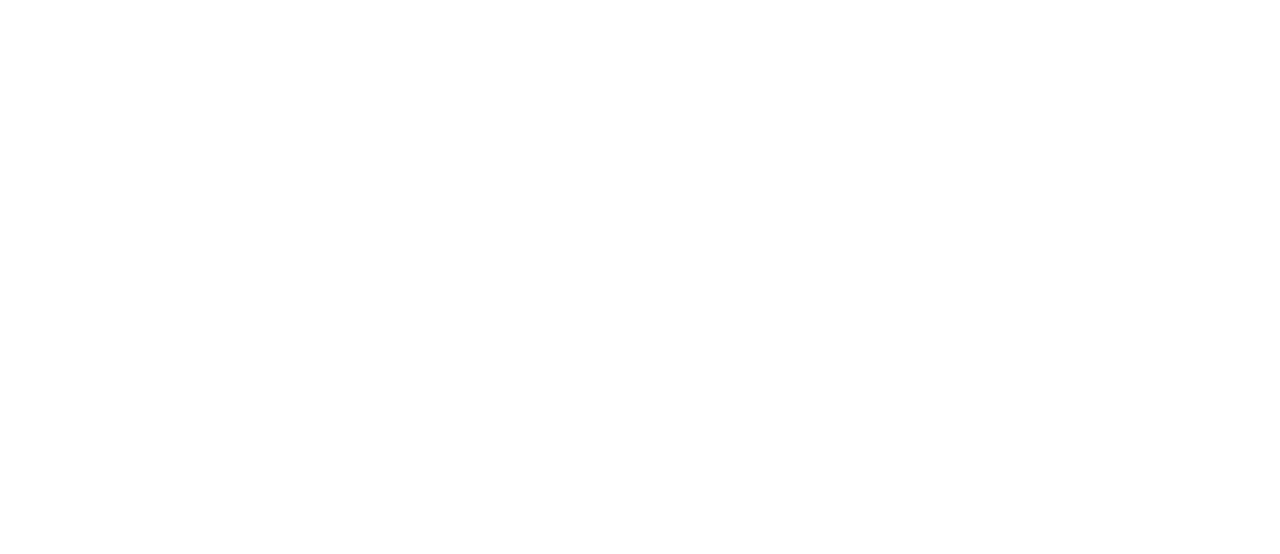
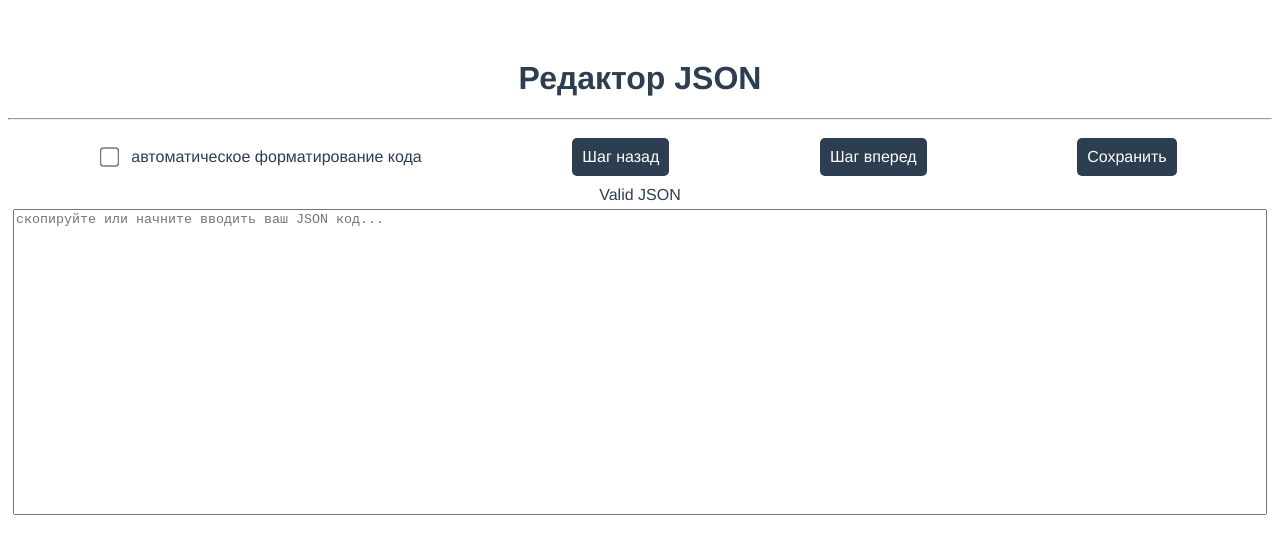
Before and after one commit to EgorKulik/json-parser, a Vue app: page / in a window 1280 px wide. Shown: the top 554 px of the page. Built offline with nearby package versions, Linux system fonts and the light colour scheme.

Commit message:
Сделан внешний вид

```diff
--- a/src/App.vue
+++ b/src/App.vue
@@ -1,19 +1,37 @@
 <template>
-  <div id="app">
-
+  <div id="app" >
+    <h1>Редактор JSON</h1>
+    <hr>
+    <MainMenu />
+    <Coder
+      v-bind:jsonstr="jsonstr"
+      v-bind:jsonerror="jsonerror"
+    />
   </div>
 </template>
 
 <script>
+import Coder from '@/components/Coder'
+import MainMenu from '@/components/MainMenu'
+
 export default {
   name: 'App',
+  data: {
+
+  },
   components: {
-
+    Coder,
+    MainMenu
   }
 }
 </script>
 
 <style>
+.text{
+  font-family: Avenir, Helvetica, Arial, sans-serif;
+  color: #2c3e50;
+}
+
 #app {
   font-family: Avenir, Helvetica, Arial, sans-serif;
   -webkit-font-smoothing: antialiased;
--- /dev/null
+++ b/src/components/Coder.vue
@@ -0,0 +1,29 @@
+<template>
+    <div>
+        <div class="text-danger" ></div>
+        <div class="text-success" >Valid JSON</div>
+        <div class="edit_window">
+            <textarea class="editor form-control" type="text"
+                placeholder="скопируйте или начните вводить ваш JSON код...">
+            </textarea>
+        </div>
+    </div>
+</template>
+
+<script>
+export default {
+
+}
+</script>
+
+<style>
+    .edit_window{
+        display: flex;
+        padding: 5px;
+    }
+    .editor{
+        width: 100%;
+        height: 300px;
+        resize: none;
+    }
+</style>
--- /dev/null
+++ b/src/components/MainMenu.vue
@@ -0,0 +1,52 @@
+<template>
+    <div class="menu">
+        <div class="checkbox_item item">
+            <input type="checkbox" class="checkbox">
+            <label class="text item">автоматическое форматирование кода</label>
+        </div>
+        <a type="submit" class="button item">Шаг назад</a>
+        <a type="submit" class="button item">Шаг вперед</a>
+        <a type="submit" class="button item">Сохранить</a>
+    </div>
+</template>
+
+<script>
+export default {
+
+}
+</script>
+
+<style>
+    .item{
+        margin: auto;
+        margin: 5px auto 5px auto;
+    }
+    .button{
+        padding: 10px;
+        border: 3px;
+        border-color: gray;
+        border-radius: 5px;
+        background-color: #2c3e50;
+        color: white;
+        cursor: pointer;
+    }
+    .button:hover{
+        background-color: #586c81;
+    }
+    .menu{
+        display: flex;
+        flex-wrap: wrap;
+        padding: 5px 20px;
+        align-content: space-between;
+    }
+    .checkbox_item{
+        display: flex;
+        align-items: center;
+    }
+    .checkbox{
+        margin: 0;
+        margin-right: 15px;
+        height: 20px;
+        transform: scale(1.5);
+    }
+</style>
```
Also changed, not shown: src/assets/logo.png (deleted).
